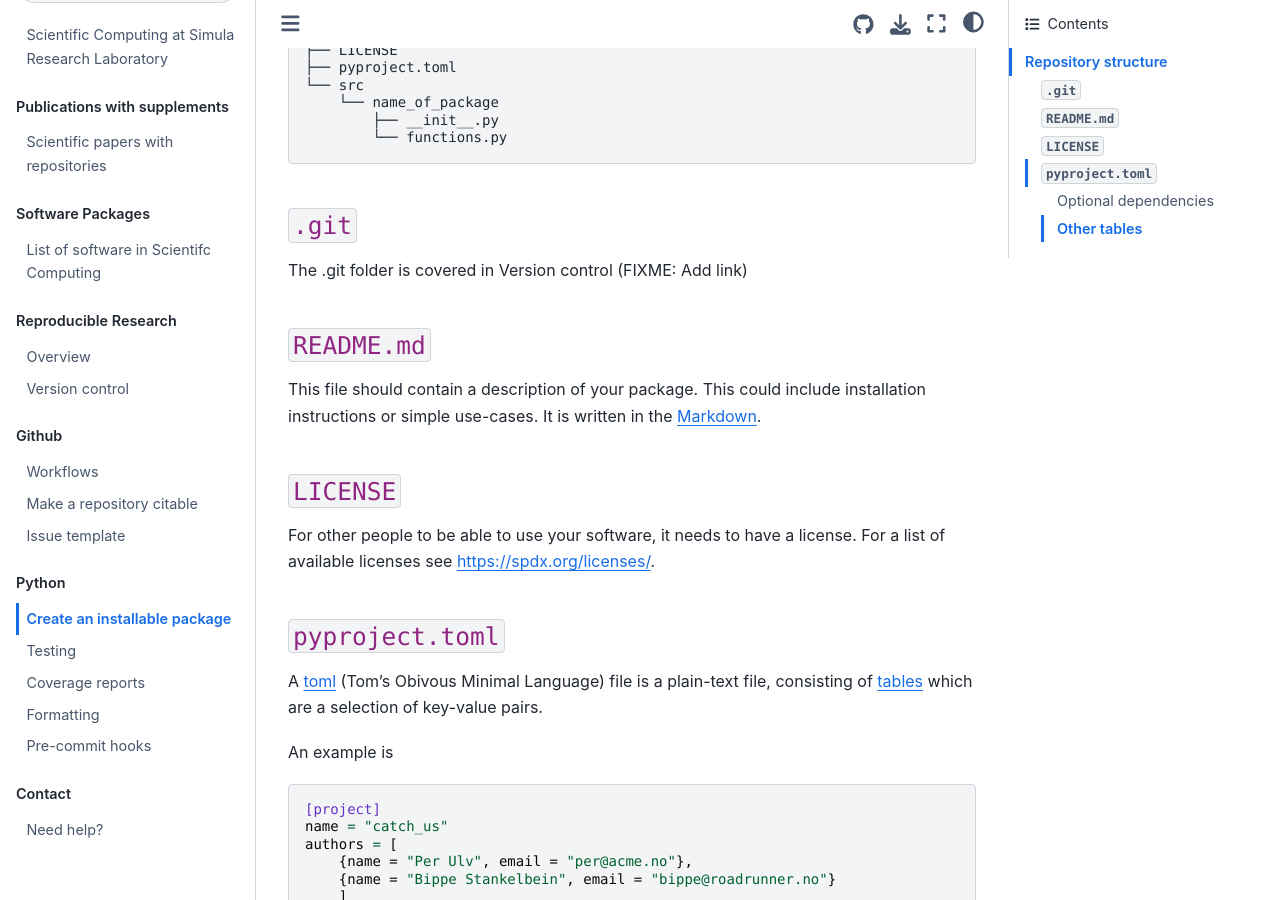
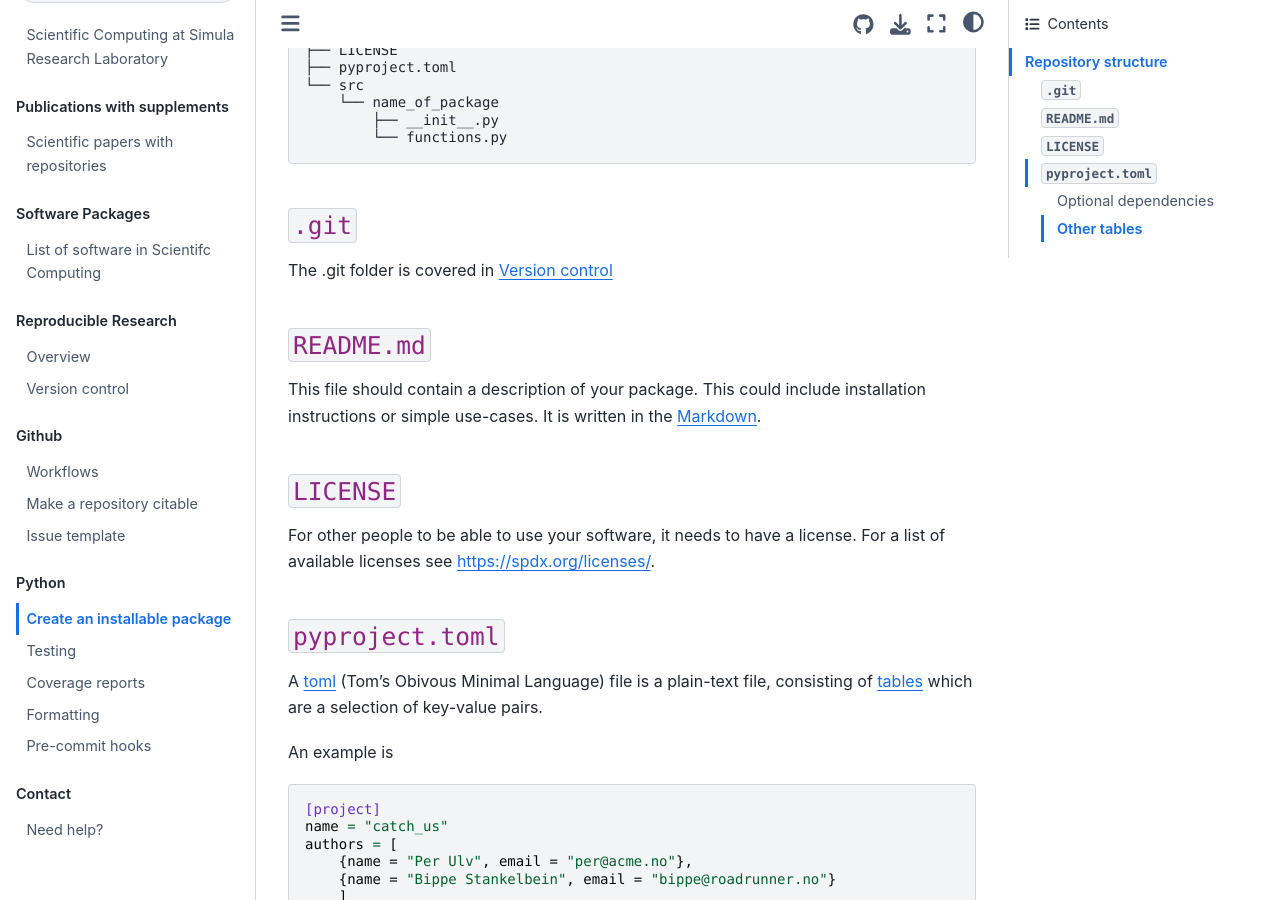
Before and after one commit to scientificcomputing/scientificcomputing.github.io, a Jupyter Book: the page built from docs/python-packaging.md, in a window 1280 px wide and 900 px high, scrolled down 340 px. Built offline with Jupyter Book 1.0.4 settings and Sphinx 7.4.7 and the Sphinx Book theme 1.1.4, drawn with Linux system fonts in a browser that asks for light colours.

Commit message:
Apply suggestions from code review

````diff
--- a/docs/python-packaging.md
+++ b/docs/python-packaging.md
@@ -15,7 +15,7 @@ We recommend using the source layout. See [this chapter](https://py-pkgs.org/04-
         └── functions.py
 ```
 ### `.git`
-The .git folder is covered in Version control (FIXME: Add link)
+The .git folder is covered in [Version control](./version_control)
 
 
 ### `README.md`
````
